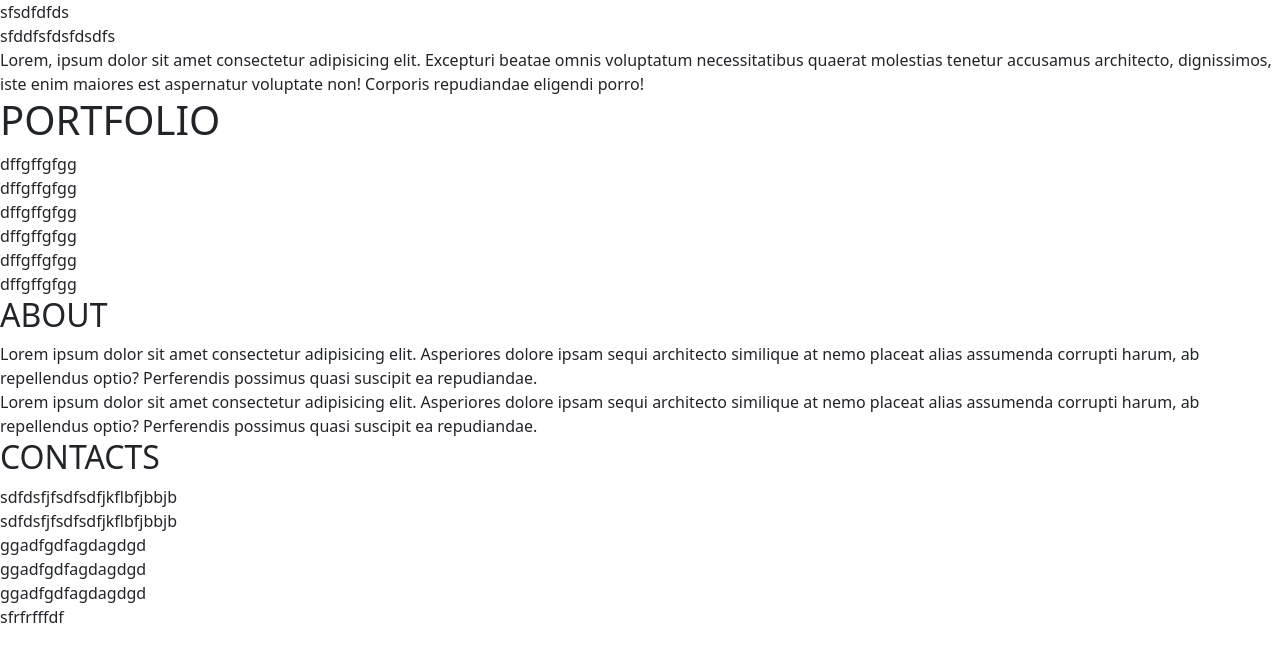
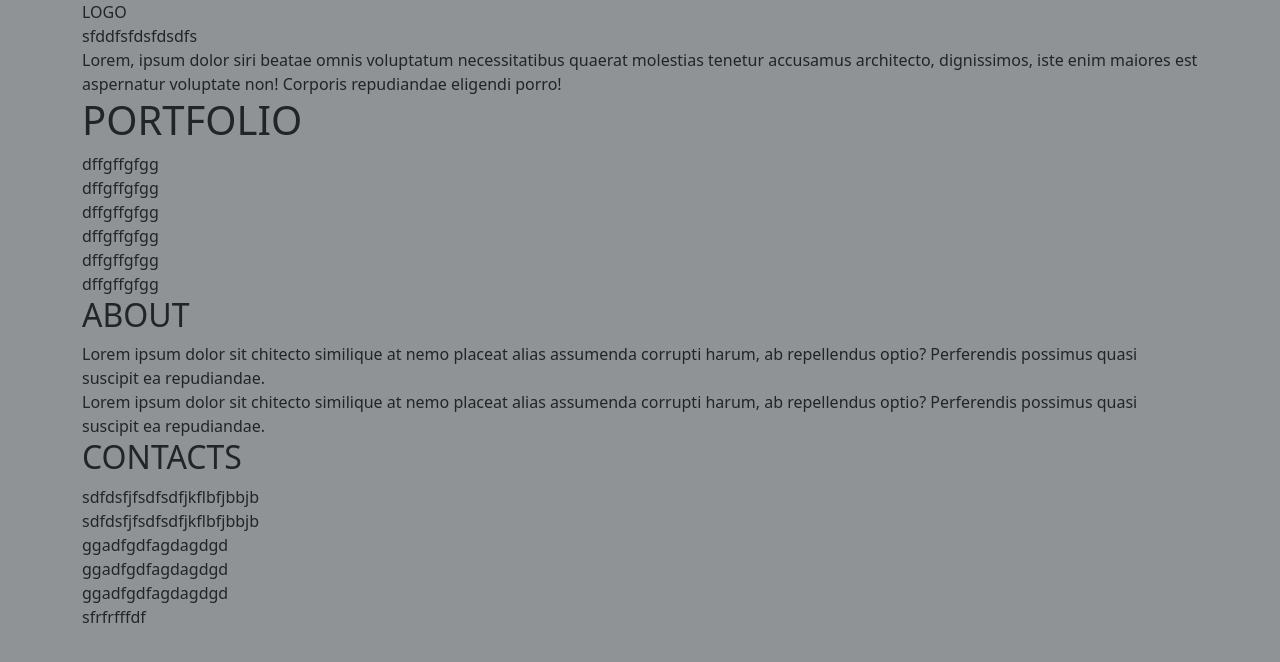
Before and after one commit to Fedekh/html-css-bootstrap-freelancer, a plain HTML site: page index.html in a window 1280 px wide. Drawn offline with nearby package versions, Linux system fonts and the light colour scheme.

Commit message:
add first bootstrap class and try to see the layout

```diff
--- a/css/style.css
+++ b/css/style.css
@@ -6,3 +6,8 @@
     --top-footer: #3A546D;
     --bot-footer: var(--header-color)
 }
+
+body {
+    /* debug */
+    background-color: #8f9396;
+}
--- a/index.html
+++ b/index.html
@@ -18,27 +18,27 @@
 <body>
 
     <!-- HEADER -->
-    <header>
-        <div class="logo">sfsdfdfds</div>
+    <header class="container">
+        <div class="logo">LOGO</div>
         <div class="menu">sfddfsfdsfdsdfs</div>
     </header>
     <!-- /HEADER -->
 
     <!-- JUMBOTRON -->
-    <section class="jumbotron">Lorem, ipsum dolor sit amet consectetur adipisicing elit. Excepturi beatae omnis voluptatum necessitatibus quaerat molestias tenetur accusamus architecto, dignissimos, iste enim maiores est aspernatur voluptate non! Corporis repudiandae eligendi porro!</section>
+    <section class="jumbotron container">Lorem, ipsum dolor siri beatae omnis voluptatum necessitatibus quaerat molestias tenetur accusamus architecto, dignissimos, iste enim maiores est aspernatur voluptate non! Corporis repudiandae eligendi porro!</section>
     <!-- /JUMBOTRON -->
 
 
     <!-- MAIN -->
 
     <!-- MAIN TITLE -->
-    <section id="title">
+    <section id="title" class="container">
         <h1>PORTFOLIO</h1>
     </section>
     <!-- /MAIN TITLE -->
 
     <!-- SECTION SKILLS-->
-    <section class="skill">
+    <section class="skill container">
         <div class="row">
             <div class="col-12">
                 dffgffgfgg
@@ -63,17 +63,17 @@
     <!-- /SECTION SKILLS-->
 
     <!-- SECTION ABOUT -->
-    <section class="about">
+    <section class="about container">
         <h2>ABOUT</h2>
         <div class="row">
-            <div class="col-12 ">Lorem ipsum dolor sit amet consectetur adipisicing elit. Asperiores dolore ipsam sequi architecto similique at nemo placeat alias assumenda corrupti harum, ab repellendus optio? Perferendis possimus quasi suscipit ea repudiandae.</div>
-            <div class="col-12 ">Lorem ipsum dolor sit amet consectetur adipisicing elit. Asperiores dolore ipsam sequi architecto similique at nemo placeat alias assumenda corrupti harum, ab repellendus optio? Perferendis possimus quasi suscipit ea repudiandae.</div>
+            <div class="col-12 ">Lorem ipsum dolor sit chitecto similique at nemo placeat alias assumenda corrupti harum, ab repellendus optio? Perferendis possimus quasi suscipit ea repudiandae.</div>
+            <div class="col-12 ">Lorem ipsum dolor sit chitecto similique at nemo placeat alias assumenda corrupti harum, ab repellendus optio? Perferendis possimus quasi suscipit ea repudiandae.</div>
         </div>
     </section>
     <!-- /SECTION ABOUT -->
 
     <!-- SECTION CONTACTS -->
-    <section class="contact">
+    <section class="contact container">
         <h2>CONTACTS</h2>
         <div class="row">
             <div class="col-12 ">sdfdsfjfsdfsdfjkflbfjbbjb</div>
@@ -85,8 +85,8 @@
     <!-- /MAIN -->
 
     <!-- FOOTER -->
-    <footer>
-        <section class="footer-top">
+    <footer class="footer-top container">
+        <section>
             <div class="">ggadfgdfagdagdgd</div>
             <div class="">ggadfgdfagdagdgd</div>
             <div class="">ggadfgdfagdagdgd</div>
```
